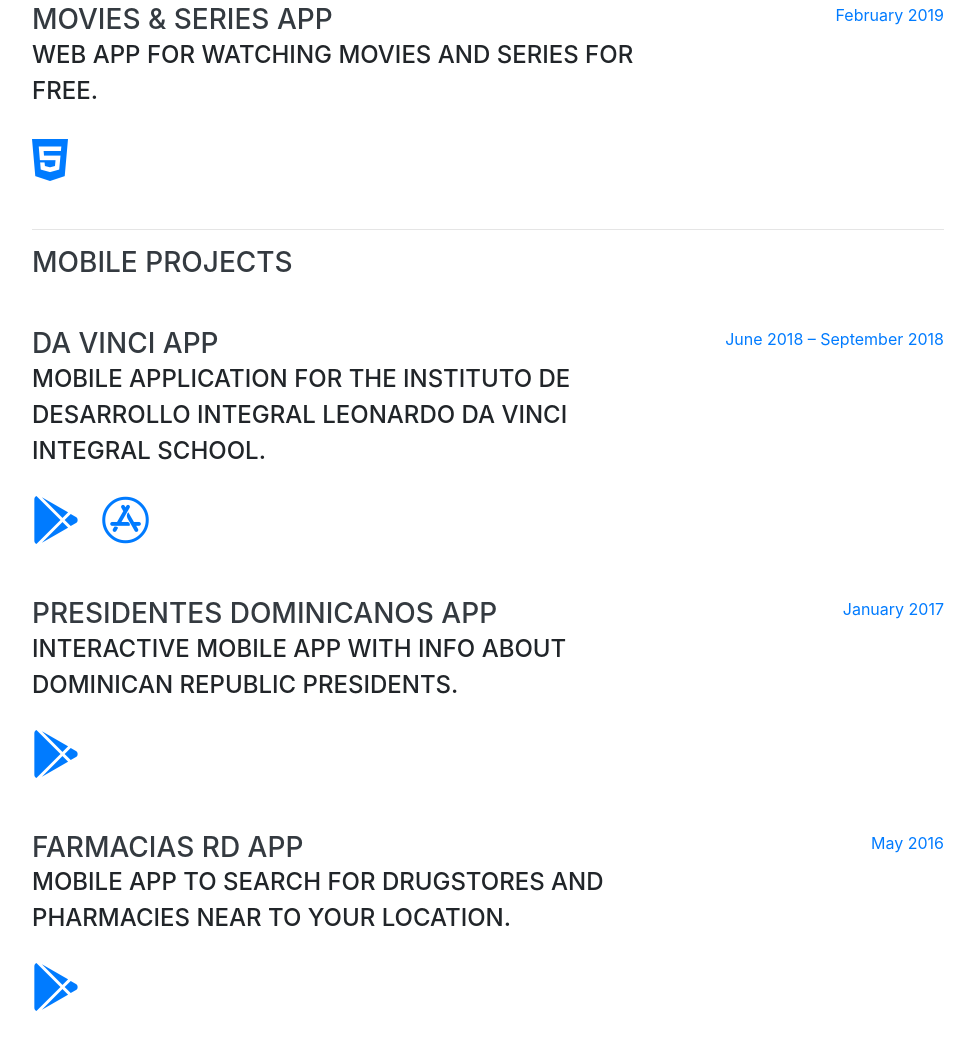
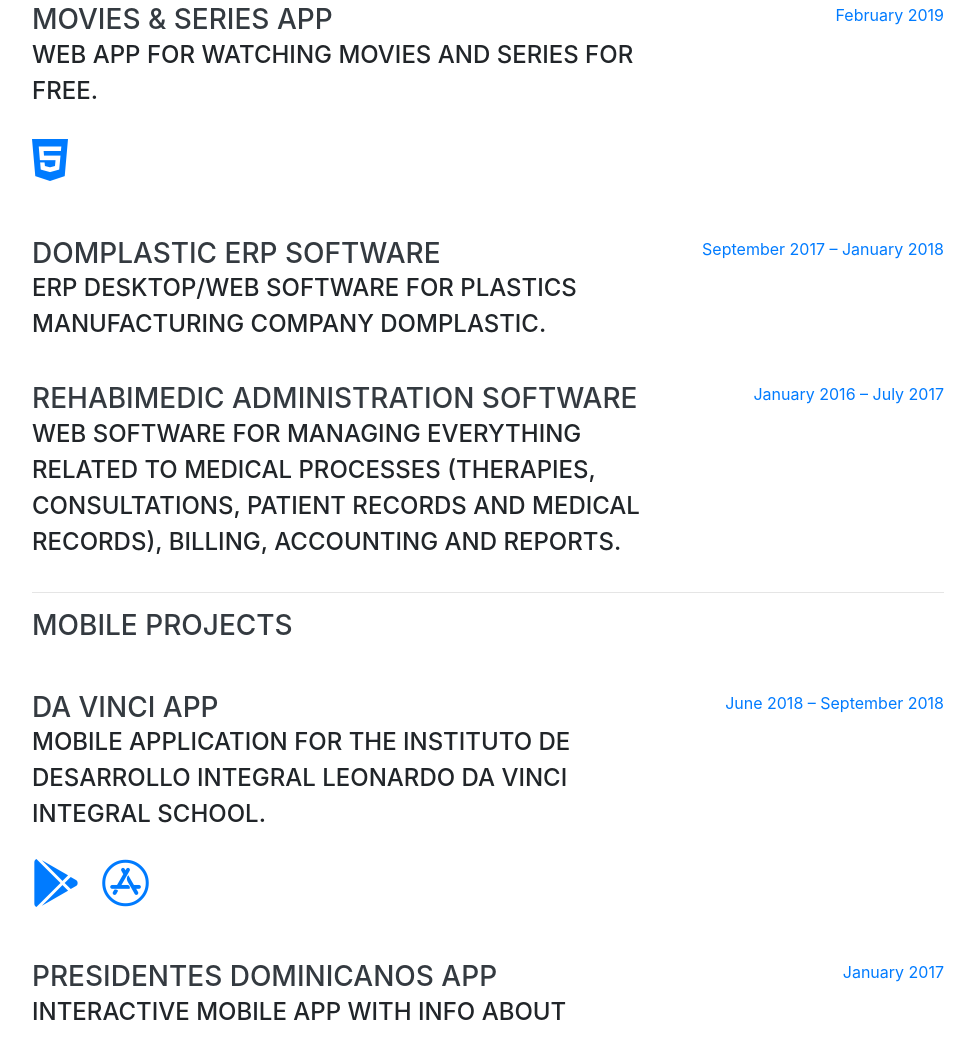
Before and after one commit to joeltavarezestevez/joeltavarezestevez.github.io, a website with bundled scripts: page index.html in a window 1280 px wide. Shown: the part 4381-5418 px from the top of the page, without its empty margins (288-1263 px from the left). Built offline with nearby package versions, Linux system fonts and the light colour scheme; a web font is replaced by a local one.

Commit message:
Portfolio Updated

```diff
--- a/index.html
+++ b/index.html
@@ -266,6 +266,26 @@
            <span class="text-primary">February 2019</span>
          </div>
         </div>
+        <br>
+        <div class="resume-item d-flex flex-column flex-md-row justify-content-between">
+         <div class="resume-content">
+           <h3 class="mb-0">DomPlastic ERP Software</h3>
+           <div class="subheading mb-3">ERP Desktop/Web Software for plastics manufacturing company DomPlastic.</div>
+         </div>
+         <div class="resume-date text-md-right">
+           <span class="text-primary">September 2017 – January 2018</span>
+         </div>
+        </div>
+        <br>
+        <div class="resume-item d-flex flex-column flex-md-row justify-content-between">
+        <div class="resume-content">
+           <h3 class="mb-0">Rehabimedic Administration Software</h3>
+           <div class="subheading mb-3">Web Software for managing everything related to medical processes (therapies, consultations, patient records and medical records), billing, accounting and reports.</div>
+        </div>
+        <div class="resume-date text-md-right">
+           <span class="text-primary">January 2016 – July 2017</span>
+        </div>
+        </div>
         <hr>
         <h3 class="mb-5">Mobile Projects</h3>
         <div class="resume-item d-flex flex-column flex-md-row justify-content-between">
```
